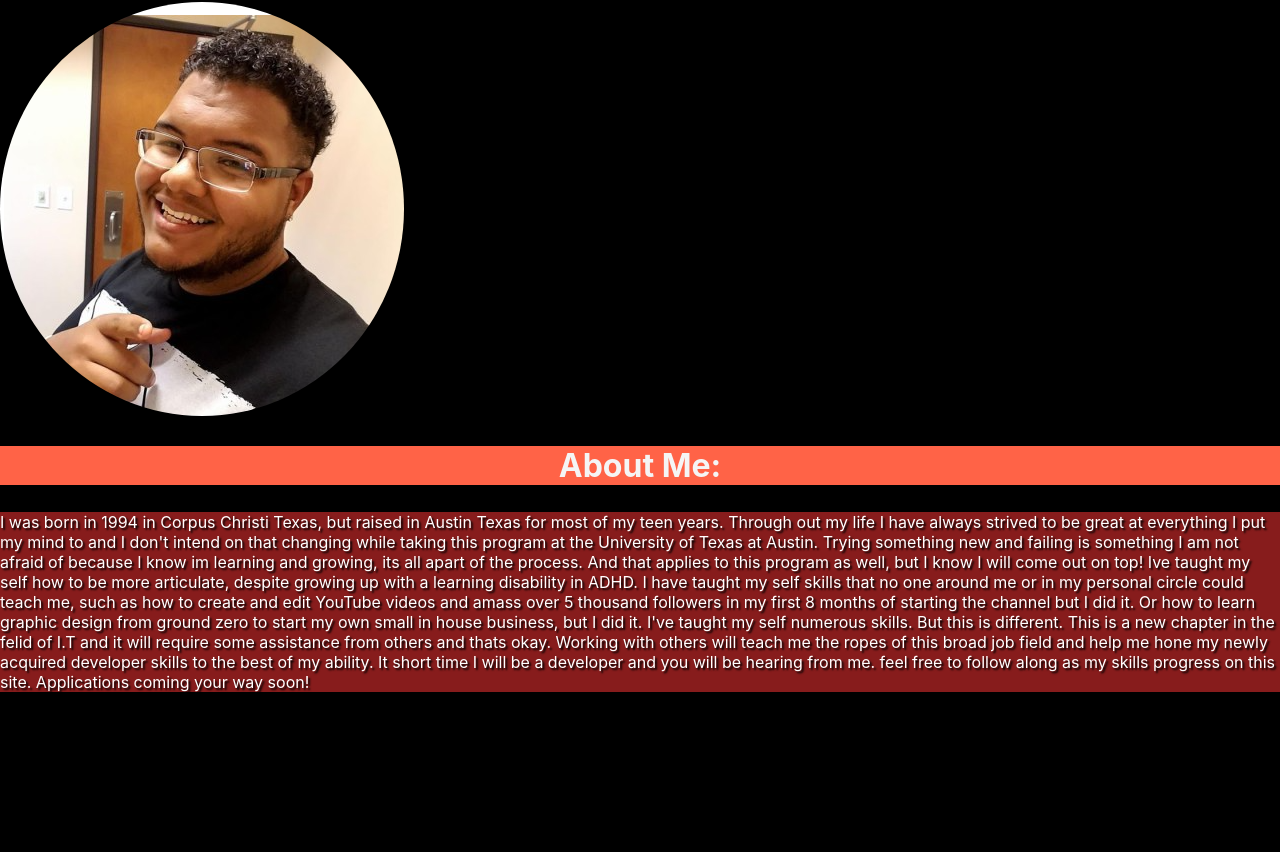
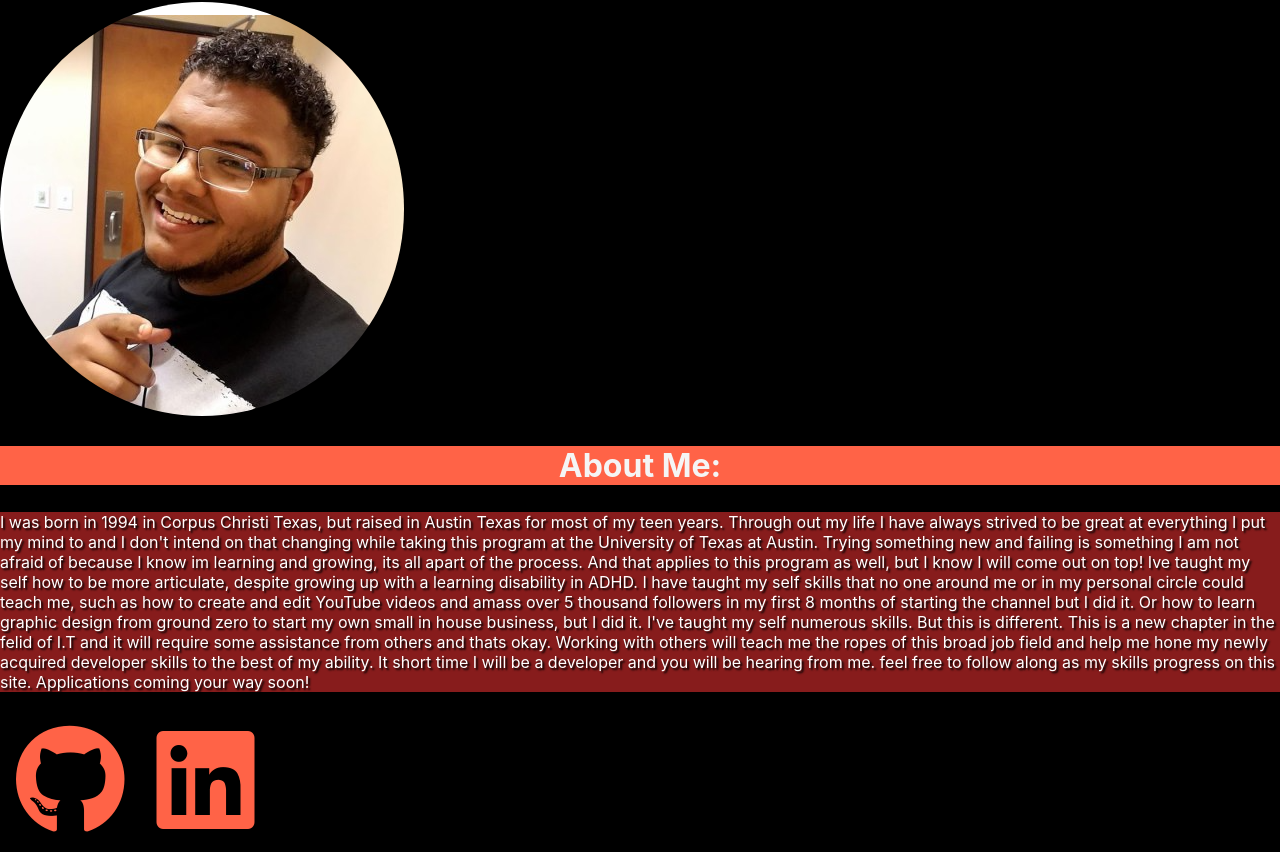
Before and after one commit to chris79kennard/my-react-portfolio, a React (Create React App) app: page / in a window 1280 px wide. Shown: the part 196-1048 px from the top of the page. Before the commit the page ends 904 px from the top, so only its background shows below. Built offline with nearby package versions, Linux system fonts and the light colour scheme.

Commit message:
added footer icons and hover effects

```diff
--- a/public/index.html
+++ b/public/index.html
@@ -39,5 +39,6 @@
       To begin the development, run `npm start` or `yarn start`.
       To create a production bundle, use `npm run build` or `yarn build`.
     -->
+    <script src="https://kit.fontawesome.com/2a9cb0f02f.js" crossorigin="anonymous"></script>
   </body>
 </html>
--- /dev/null
+++ b/public/reset.css
@@ -0,0 +1,135 @@
+/* http://meyerweb.com/eric/tools/css/reset/
+   v2.0 | 20110126
+   License: none (public domain)
+*/
+
+html,
+body,
+div,
+span,
+applet,
+object,
+iframe,
+h1,
+h2,
+h3,
+h4,
+h5,
+h6,
+p,
+blockquote,
+pre,
+a,
+abbr,
+acronym,
+address,
+big,
+cite,
+code,
+del,
+dfn,
+em,
+img,
+ins,
+kbd,
+q,
+s,
+samp,
+small,
+strike,
+strong,
+sub,
+sup,
+tt,
+var,
+b,
+u,
+i,
+center,
+dl,
+dt,
+dd,
+ol,
+ul,
+li,
+fieldset,
+form,
+label,
+legend,
+table,
+caption,
+tbody,
+tfoot,
+thead,
+tr,
+th,
+td,
+article,
+aside,
+canvas,
+details,
+embed,
+figure,
+figcaption,
+footer,
+header,
+hgroup,
+menu,
+nav,
+output,
+ruby,
+section,
+summary,
+time,
+mark,
+audio,
+video {
+  margin: 0;
+  padding: 0;
+  border: 0;
+  font-size: 100%;
+  font: inherit;
+  vertical-align: baseline;
+}
+
+/* HTML5 display-role reset for older browsers */
+article,
+aside,
+details,
+figcaption,
+figure,
+footer,
+header,
+hgroup,
+menu,
+nav,
+section {
+  display: block;
+}
+
+body {
+  line-height: 1;
+}
+
+ol,
+ul {
+  list-style: none;
+}
+
+blockquote,
+q {
+  quotes: none;
+}
+
+blockquote:before,
+blockquote:after,
+q:before,
+q:after {
+  content: '';
+  content: none;
+}
+
+table {
+  border-collapse: collapse;
+  border-spacing: 0;
+}
--- a/src/components/Footer.js
+++ b/src/components/Footer.js
@@ -1,8 +1,13 @@
 import React from "react"
-
+import "./Styles/Footer.css"
 
 export default function Footer (){
-  return (null)
+  return (
+    <div>
+      <i id="gitHub" class="fab fa-github fa-7x"></i>
+      <i id="linkedIn" class="fab fa-linkedin fa-7x"></i>
+    </div>
+  )
 
 
 }
--- a/src/components/Styles/Footer.css
+++ b/src/components/Styles/Footer.css
@@ -0,0 +1,18 @@
+#gitHub {
+  padding: 1rem;
+  color: tomato;
+
+}
+
+#gitHub:hover {
+  color: white;
+}
+
+#linkedIn:hover {
+  color: white;
+}
+
+#linkedIn {
+  padding: 1rem;
+  color: tomato
+}
--- a/src/components/Styles/Projects.css
+++ b/src/components/Styles/Projects.css
@@ -1,5 +1,5 @@
 .card {
-  padding: 1rem;
+  padding: 2rem;
   width: 90%;
   height: 30vh;
   margin: 2em 5px 5px 5px;
```
